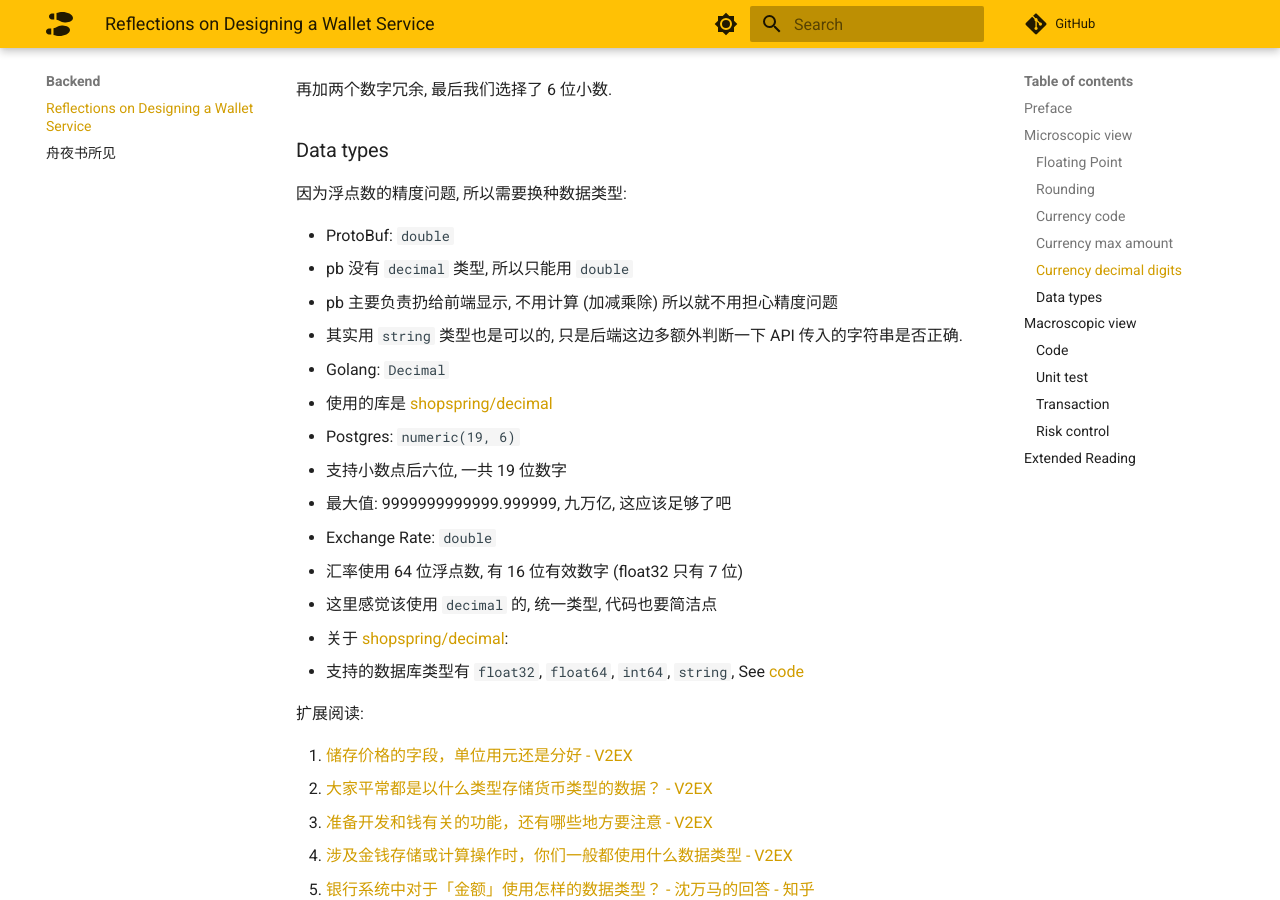
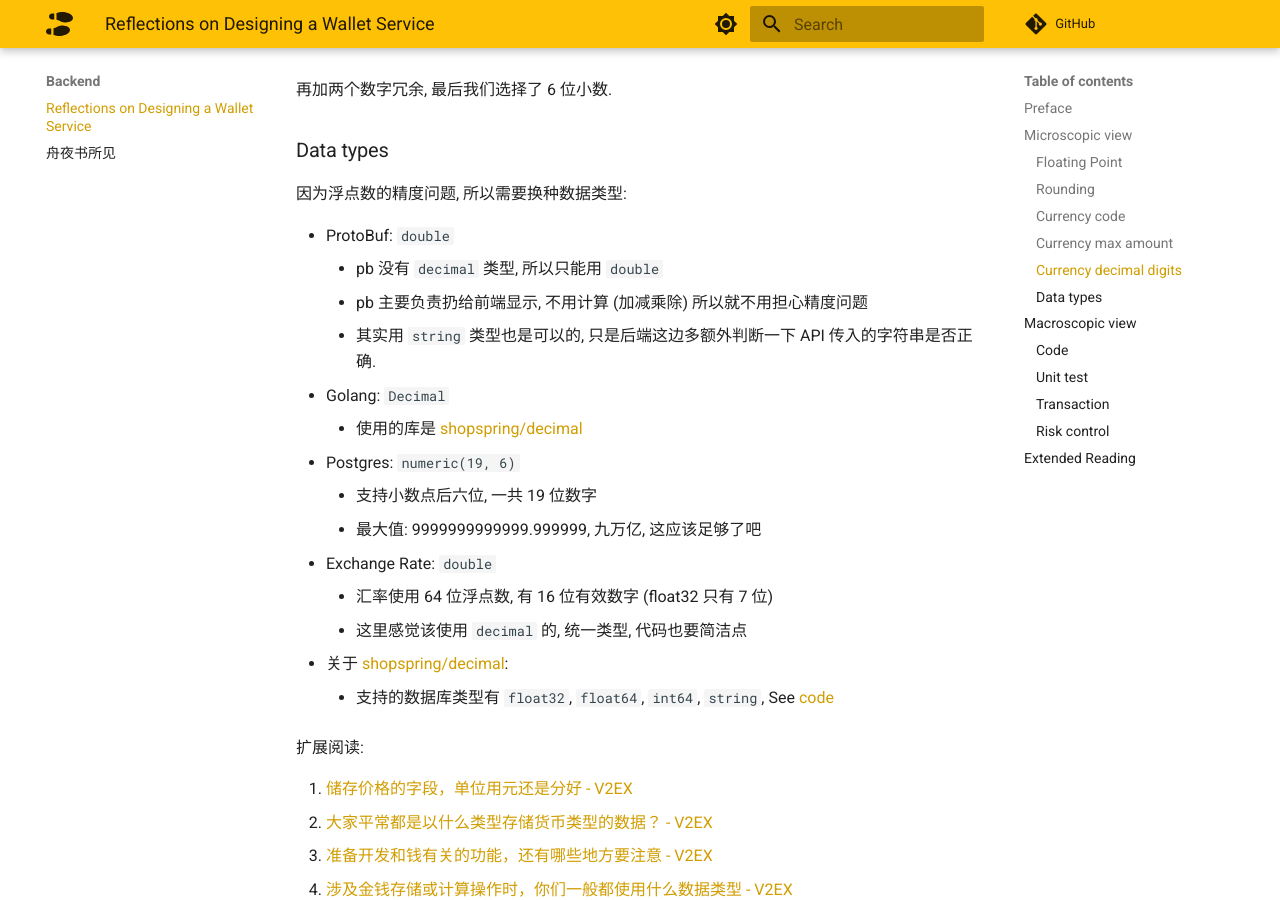
Before and after one commit to adobaai/adobaai.github.io, an MkDocs documentation site: the page built from docs/backend/reflections-on-designing-a-wallet-serivce.md, in a window 1280 px wide and 900 px high, scrolled down 2607 px. Built offline with MkDocs 1.6.1 and Material for MkDocs 9.7.7, drawn with Linux system fonts in a browser that asks for light colours; comment, search, counter and statistics services are not loaded.

```diff
--- a/mkdocs.yml
+++ b/mkdocs.yml
@@ -28,3 +28,7 @@ extra:
   social:
     - icon: fontawesome/brands/github
       link: https://github.com/adobaai
+
+markdown_extensions:
+  # Fix https://github.com/mkdocs/mkdocs/issues/545
+  - mdx_truly_sane_lists
```
Also changed, not shown: 2 other files.
